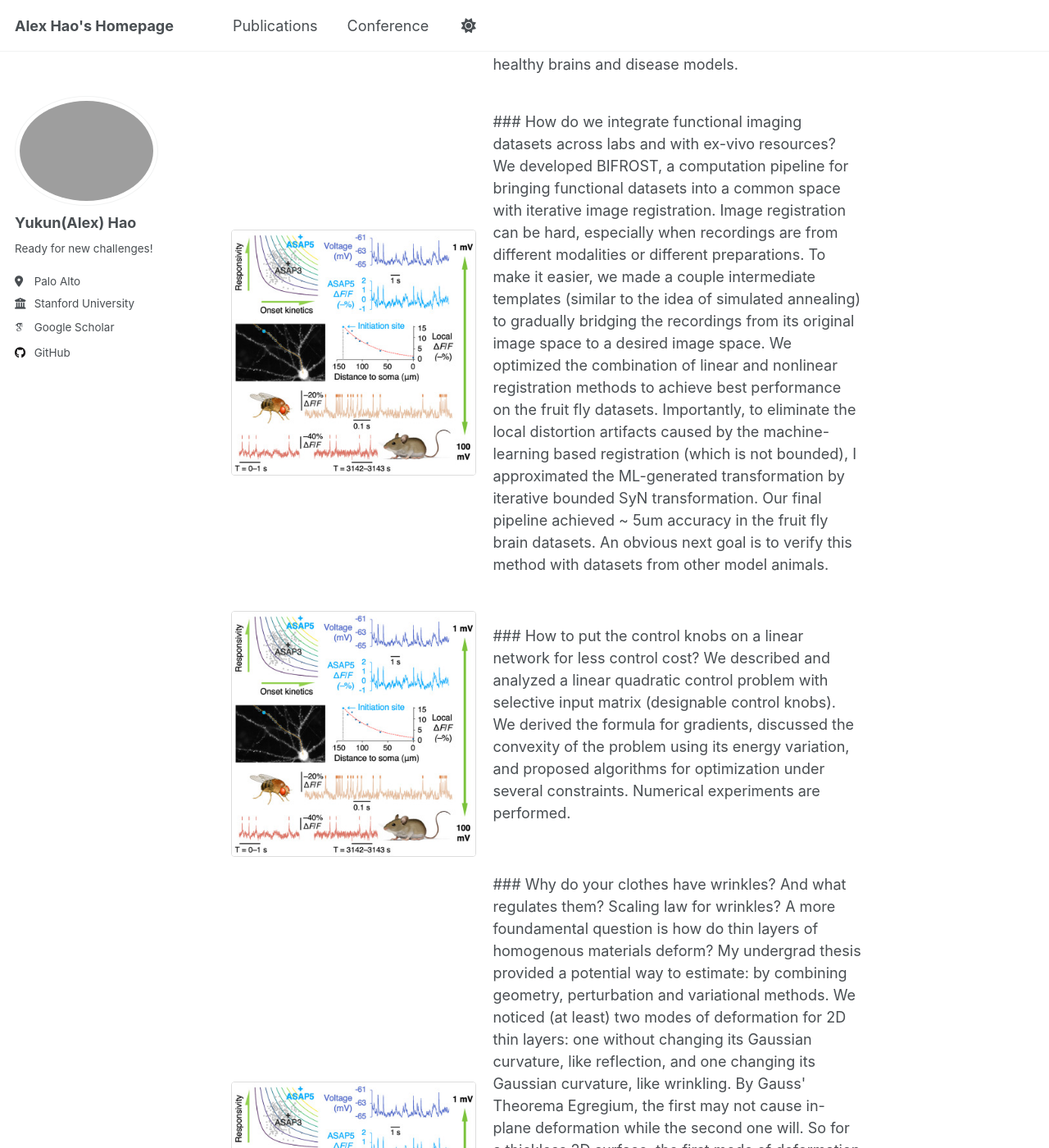
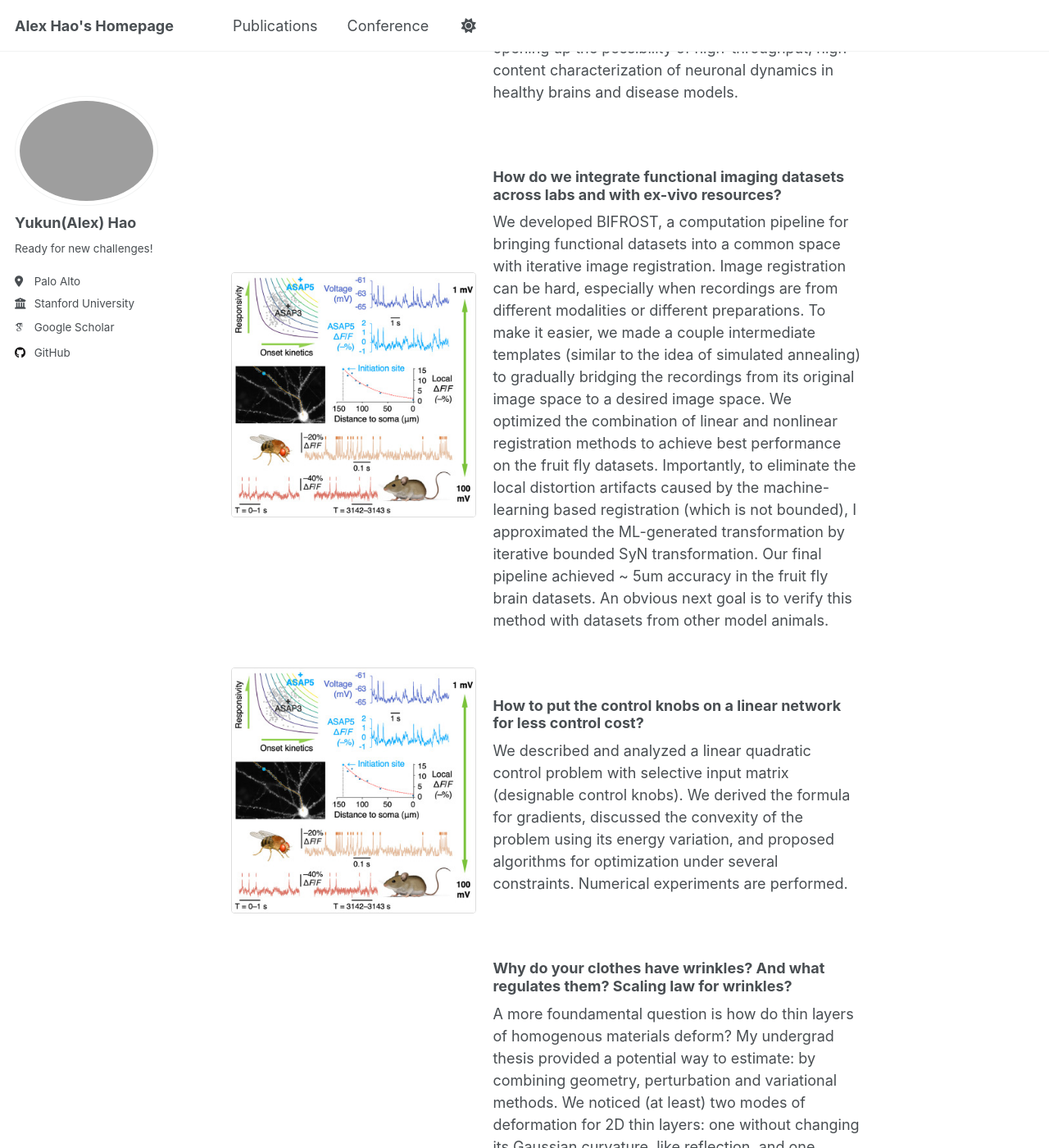
Before and after one commit to AlexYkHao/AlexYkHao.github.io, a Jekyll site: the page built from _pages/about.md, in a window 1280 px wide and 1400 px high, scrolled down 1037 px. Shown: the whole window at 82% size. Built offline with Jekyll 4.4.1, drawn with Linux system fonts in a browser that asks for light colours; some web fonts are replaced; some of the changed text lies outside the part shown.

Commit message:
Update about.md

```diff
--- a/_pages/about.md
+++ b/_pages/about.md
@@ -23,7 +23,7 @@ From 2014 to 2018, I got my Bachelor's degree in mechanics and applied math from
   </div>
   <div style="flex: 1.5;">
     <p>
-      ### Do real neurons process information similarly to 'neurons' in artificial neural nets?
+      <h3>Do real neurons process information similarly to 'neurons' in artificial neural nets? </h3>
        To answer questions like this, I developed a protein—a nanoscale, two-state light bulb—to transduce electrical signals into optical signals for extracting neuronal voltage dynamics at multiple spatiotemporal scales. And when we expressed it in neurons in vitro and in vivo, we were able to see voltage signals flowing on neuronal surfaces, ranging from 1 mV to 100 mV. Here this figure visualizes an interesting fact: voltage signals decay exponentially as they trave from dendritic tree to soma (in a passive neuron). This decay induces an effective weight to the input signals, and it also suggests that there may be local nonlinear signal amplification to componsate for the passive signal decay. A next step would be applying this protein in model animals to visualize how active neurons compensate for the passive signal decay and process signals.
       This research extend the applications of voltage imaging to the quantal response domain, including in human neurons, opening up the possibility of high-throughput, high-content characterization of neuronal dynamics in healthy brains and disease models.
     </p>
@@ -36,8 +36,8 @@ From 2014 to 2018, I got my Bachelor's degree in mechanics and applied math from
   </div>
   <div style="flex: 1.5;">
     <p>
-      ### How do we integrate functional imaging datasets across labs and with ex-vivo resources?
-       We developed BIFROST, a computation pipeline for bringing functional datasets into a common space with iterative image registration. Image registration can be hard, especially when recordings are from different modalities or different preparations. To make it easier, we made a couple intermediate templates (similar to the idea of simulated annealing) to gradually bridging the recordings from its original image space to a desired image space. We optimized the combination of linear and nonlinear registration methods to achieve best performance on the fruit fly datasets. Importantly, to eliminate the local distortion artifacts caused by the machine-learning based registration (which is not bounded), I approximated the ML-generated transformation by iterative bounded SyN transformation. Our final pipeline achieved ~ 5um accuracy in the fruit fly brain datasets. An obvious next goal is to verify this method with datasets from other model animals.
+      <h3>How do we integrate functional imaging datasets across labs and with ex-vivo resources? </h3>
+      We developed BIFROST, a computation pipeline for bringing functional datasets into a common space with iterative image registration. Image registration can be hard, especially when recordings are from different modalities or different preparations. To make it easier, we made a couple intermediate templates (similar to the idea of simulated annealing) to gradually bridging the recordings from its original image space to a desired image space. We optimized the combination of linear and nonlinear registration methods to achieve best performance on the fruit fly datasets. Importantly, to eliminate the local distortion artifacts caused by the machine-learning based registration (which is not bounded), I approximated the ML-generated transformation by iterative bounded SyN transformation. Our final pipeline achieved ~ 5um accuracy in the fruit fly brain datasets. An obvious next goal is to verify this method with datasets from other model animals.
     </p>
   </div>
 </div>
@@ -48,7 +48,7 @@ From 2014 to 2018, I got my Bachelor's degree in mechanics and applied math from
   </div>
   <div style="flex: 1.5;">
     <p>
-      ### How to put the control knobs on a linear network for less control cost?
+      <h3>How to put the control knobs on a linear network for less control cost?</h3>
       We described and analyzed a linear quadratic control problem with selective input matrix (designable control knobs). We derived the formula for gradients, discussed the convexity of the problem using its energy variation, and proposed algorithms for optimization under several constraints. Numerical experiments are performed.
     </p>
   </div>
@@ -60,7 +60,7 @@ From 2014 to 2018, I got my Bachelor's degree in mechanics and applied math from
   </div>
   <div style="flex: 1.5;">
     <p>
-      ### Why do your clothes have wrinkles? And what regulates them? Scaling law for wrinkles?
+      <h3>Why do your clothes have wrinkles? And what regulates them? Scaling law for wrinkles?</h3>
       A more foundamental question is how do thin layers of homogenous materials deform? My undergrad thesis provided a potential way to estimate: by combining geometry, perturbation and variational methods. We noticed (at least) two modes of deformation for 2D thin layers: one without changing its Gaussian curvature, like reflection, and one changing its Gaussian curvature, like wrinkling. By Gauss' Theorema Egregium, the first may not cause in-plane deformation while the second one will. So for a thickless 2D surface, the first mode of deformation may not cause any change of deformation energy. Therefore, by the minimal-energy principle, the 2D surface tend to maintain its Gaussian curvature during deforming to minimize energy at the zero-thickness limit, and the deformation is piece-wise reflection or infinite wrinkle-field. However, when there is thickness, it prefers smooth deformation and sharp deformation would blow up the energy, thus the sharp boundaries of reflection or wrinkle-field will become smooth boundaries or finite wrinkles with certain wavelength. The wrinkles can be described by a scaling law with respect to the thickness. Along this line I published a few papers that describes the scaling laws of such deformations, and a novel wrinkle-unwrinkle transition.
     </p>
   </div>
```
